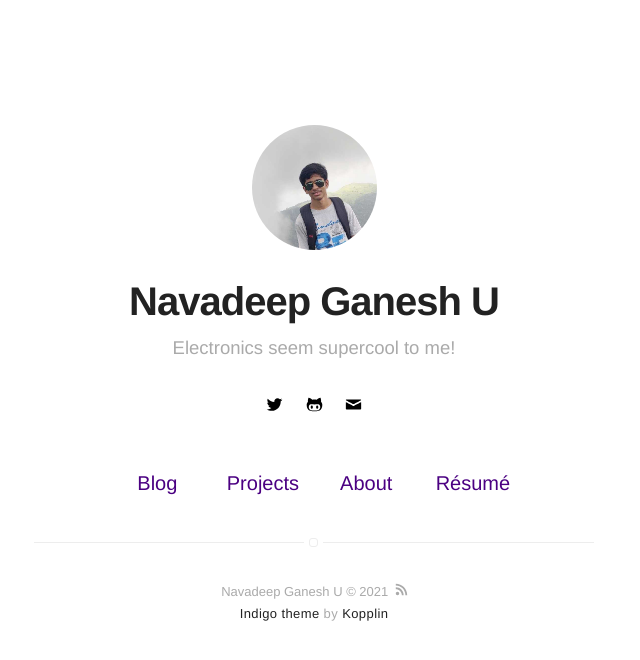
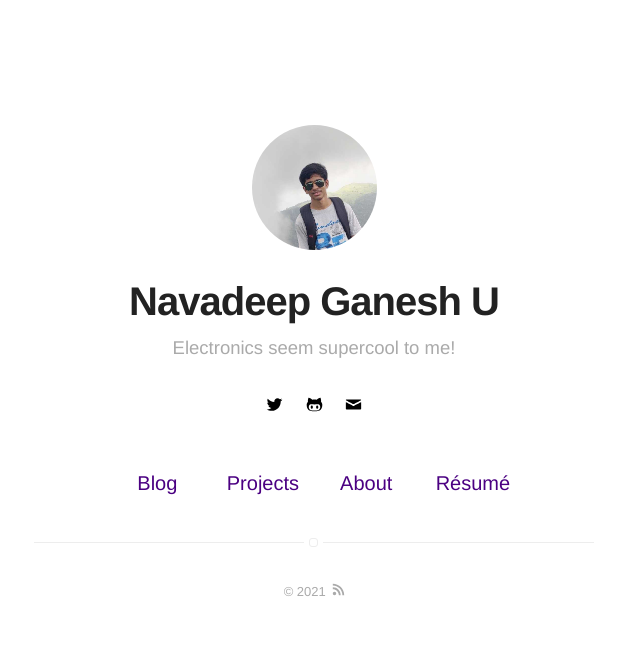
Before and after one commit to ngu25/ngu25.github.io, a Jekyll site: the page built from index.html, in a window 1280 px wide. Shown: the top 660 px of the page, without its empty margins (326-966 px from the left). Built offline with Jekyll 4.4.1, drawn with Linux system fonts in a browser that asks for light colours.

Commit message:
Update footer.html

```diff
--- a/_includes/footer.html
+++ b/_includes/footer.html
@@ -1,5 +1,5 @@
 <footer class="footer-main">
-    {{ site.name }} © {{ site.time | date: '%Y' }}
+    {{ Navadeep }} © {{ site.time | date: '%Y' }}
 
     <a class="link" href="{{ site.url }}/feed.xml" target="_blank">
         <svg class="icon icon-rss">
@@ -7,9 +7,4 @@
         </svg>
     </a>
 
-    <p class="extra">
-        <a class="link" href="https://github.com/sergiokopplin/indigo">Indigo theme</a>
-        by
-        <a class="link" href="https://github.com/sergiokopplin/indigo">Kopplin</a>
-    </p>
 </footer>
```
